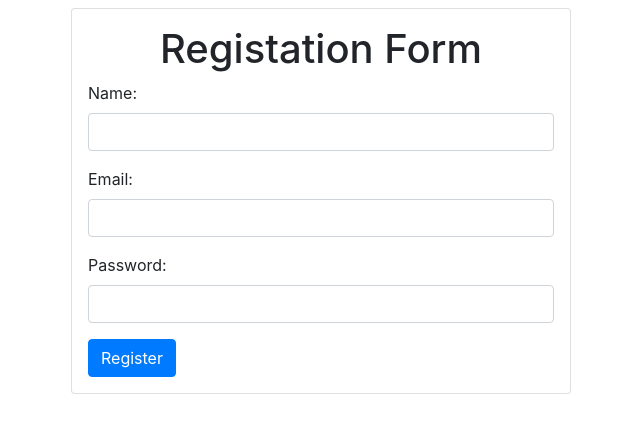
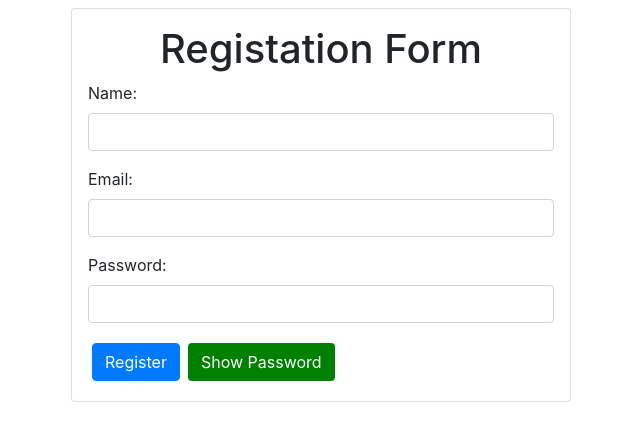
Before and after one commit to atulsingh9507/react, a React (Create React App) app: page / in a window 1280 px wide. Shown: the top 440 px of the page, without its empty margins (319-959 px from the left). Built offline with nearby package versions, Linux system fonts and the light colour scheme.

Commit message:
show and hide pass

```diff
--- a/src/App.js
+++ b/src/App.js
@@ -12,6 +12,7 @@ class App extends Component {
        name:null,
        email:null,
        password:null,
+       showPass:false,
     };
   }
 
@@ -23,10 +24,19 @@ class App extends Component {
     event.preventDefault();
   };
 
+  showPasswordHandler = () => {
+    this.setState({ showPass: !this.state.showPass });
+  }
+
   render() {
     return (
       <div>
-        {this.state.isRegistered ? <Greet name={this.state.name} email={this.state.email}></Greet> : <Register submit={this.registrationHandler}></Register>}
+        {this.state.isRegistered ? (
+           <Greet name={this.state.name} email={this.state.email}></Greet>
+           ) : ( <Register submit={this.registrationHandler} showPass={this.state.showPass}
+            click={this.showPasswordHandler}
+           ></Register>
+           )}
       </div>
     )
   }
--- a/src/Components/Register.js
+++ b/src/Components/Register.js
@@ -1,6 +1,21 @@
 import React from 'react';
 
 export default function Register(props) {
+   const btnStyle= {
+      backgroundColor: "green" ,
+      color:"white"
+
+   };
+   let btnText, passBoxType;
+   if(props.showPass === true) {
+      btnStyle.backgroundColor="red";
+      btnText = "Hide Password";
+      passBoxType="text";
+    } else{
+        btnText = "Show Password";
+        passBoxType="password"
+      }
+
   return (
     <div className='container card p-3 mt-2 register-container'>
         <h1 className='text-center'>Registation Form</h1>
@@ -15,9 +30,10 @@ export default function Register(props) {
          </div>
          <div className='form-group'>
             <label htmlFor='password'>Password:</label>
-            <input type='password' name='password' required className='form-control' />
+            <input type={passBoxType} name='password' required className='form-control' />
          </div>
-         <button type='submit' className='btn btn-primary'>Register</button>
+         <button type='submit' className='btn btn-primary m-1'>Register</button>
+         <button type='button' className='btn m-1' onClick={props.click} style={btnStyle}> {btnText} </button>
       </form>
     </div>
   );
```
